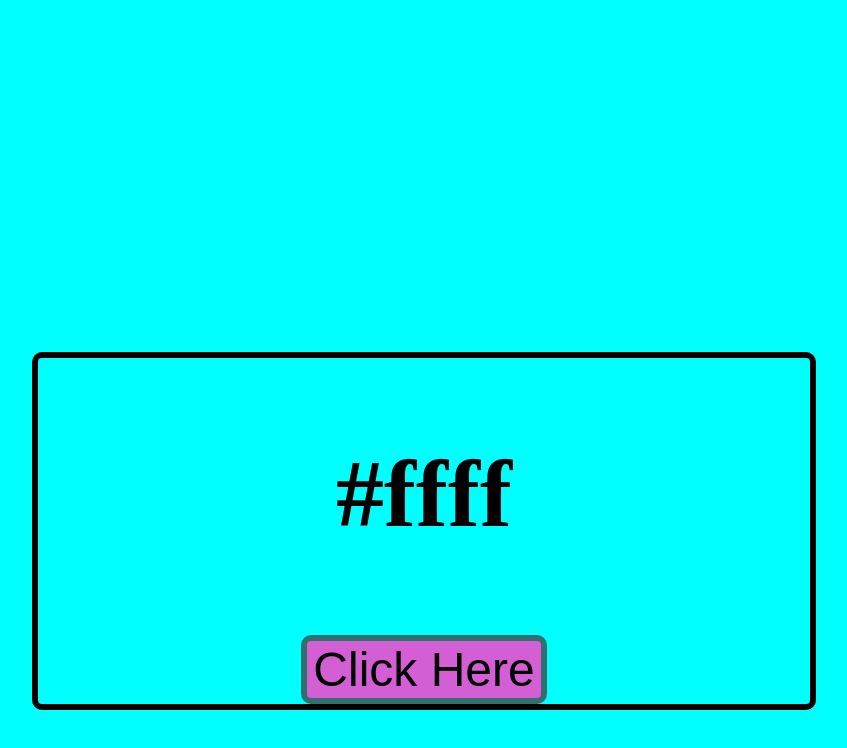
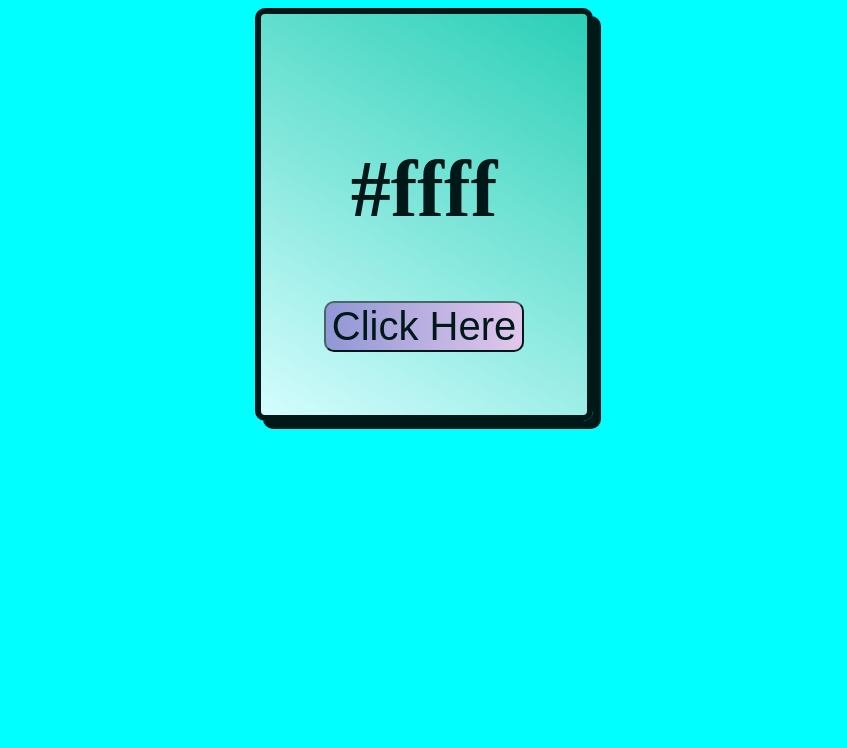
Before and after one commit to HarshProj/Mini_Projects, a plain HTML site: page color_coding.html in a window 1280 px wide. Shown: the whole page, without its empty margins (216-1063 px from the left). Drawn offline with Linux system fonts and the light colour scheme.

Commit message:
Thi is mini project folder

```diff
--- a/color_coding.html
+++ b/color_coding.html
@@ -11,28 +11,42 @@
             background-color: aqua;
         }
         .container{
-            /* transition: 2s; */
+            width: 100%;
+            height: 100%;
+            display: flex;
+            justify-content: center;
+            align-items: center;
+        }
+        .box{
             border: 6px solid black;
             border-radius: 10px;
             text-align: center;
-            margin: 22rem 15rem;
-            font-size: 4rem;
+            box-shadow: 8px 8px black;
+            padding: 5%;
+            height: 30%;
+            background: linear-gradient(30deg,#ecfdff,#30cbaf);
+            opacity: 0.9;
         }
         #btn{
-            border: 6px solid rgb(50, 112, 112);
             border-radius: 10px;
-            font-size: 3rem ;
+            font-size: 5vh ;
             cursor: pointer;
-            background-color: rgb(212, 94, 212);
+            background:linear-gradient(to right,#a18cd1,#fbc2eb);
 
+        }
+        h2{
+            font-size: 10vh;
         }
     </style>
 </head>
 <body>
     <div class="container">
-        <!-- <span>#</span> -->
-        <h2 id="heading">#ffff</h2>
-        <button id="btn" onclick="color()">Click Here</button>
+        <div class="box">
+            <!-- <span>#</span> -->
+            <h2 id="heading">#ffff</h2>
+            <button id="btn" onclick="color()">Click Here</button>
+        </div>
+
     </div>
     <script>
         function color(){
```
